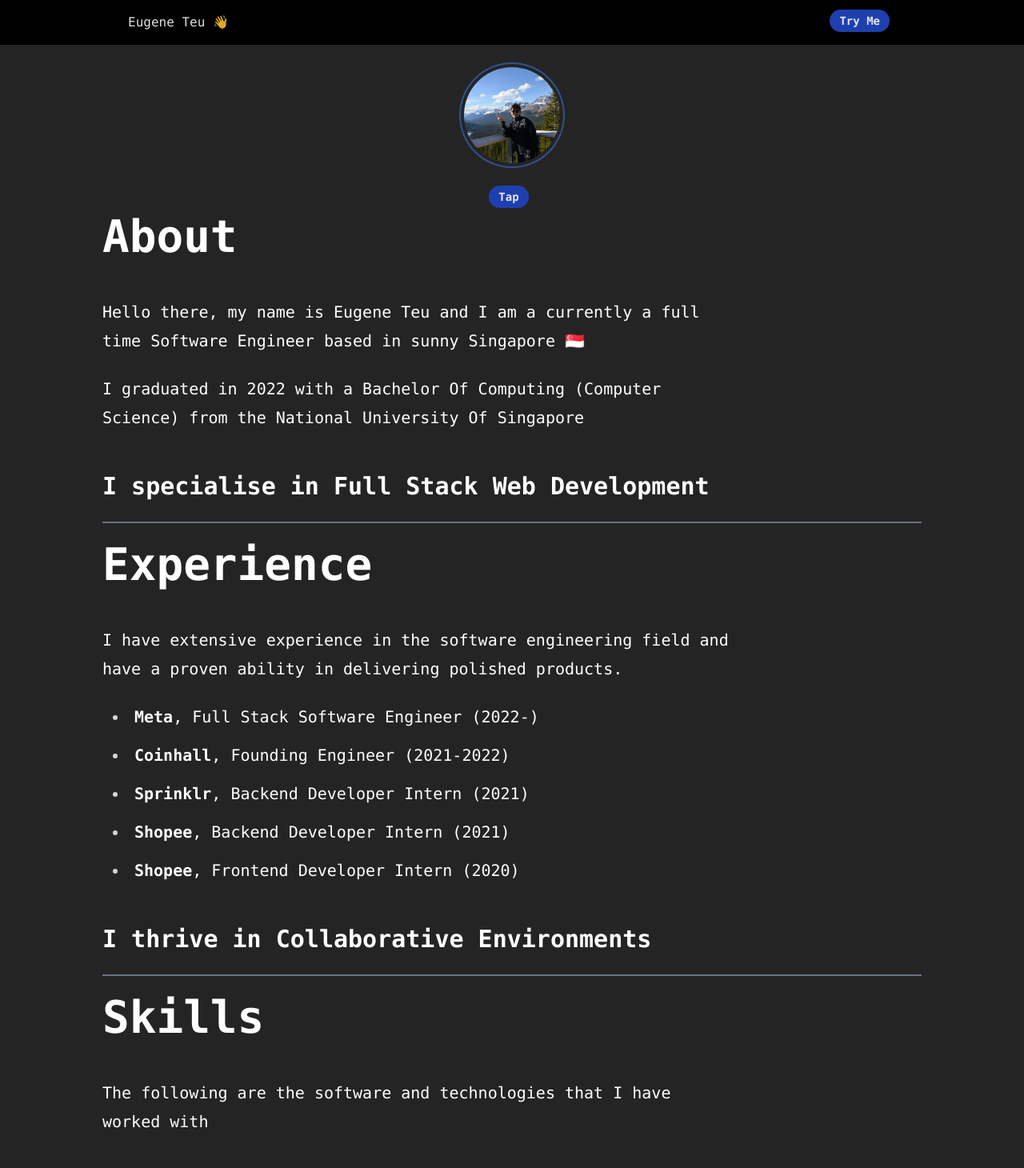
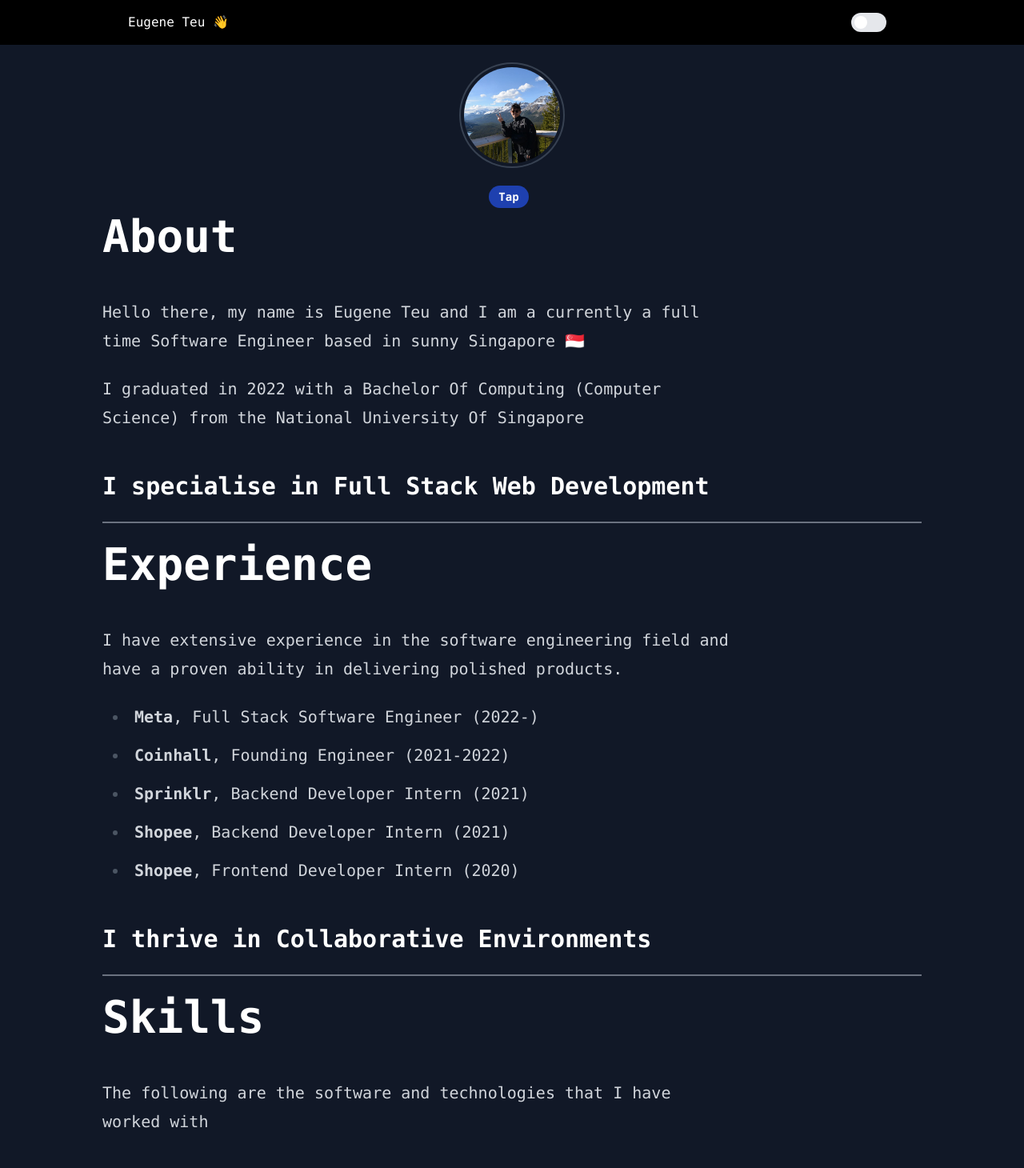
Before and after one commit to EugeneTeu/eugeneteu.github.io, a React (Vite) app: page / in a window 1280 px wide. Shown: the top 1460 px of the page at 80% size. Built offline with nearby package versions, Linux system fonts and the light colour scheme.

Commit message:
add colour scheme toggle button

```diff
--- a/src/App.tsx
+++ b/src/App.tsx
@@ -32,15 +32,15 @@ function Home() {
                 </div>
                 <div className={`${clicked ? ' my-7 animate-spin' : ''}`}>
                     {Intro()}
-                    <div className="my-6 border border-gray-500"></div>
+                    <div className="my-6 border dark:border-gray-500"></div>
                     {Experience()}
-                    <div className="my-6 border border-gray-500"></div>
+                    <div className="my-6 border dark:border-gray-500"></div>
                     {Skills()}
-                    <div className="my-6 border border-gray-500"></div>
+                    <div className="my-6 border dark:border-gray-500"></div>
                     {Socials()}
                 </div>
 
-                <div className="flex">
+                {/* <div className="flex">
                     <div className="mx-auto">
                         <Button
                             label={'Try Me'}
@@ -49,16 +49,16 @@ function Home() {
                             }}
                         />
                     </div>
-                </div>
+                </div> */}
             </div>
-            <div className="max-w-5xl mx-auto mt-6 bg-grey"></div>
+            <div className="max-w-5xl mx-auto mt-6 bg-white dark:bg-grey"></div>
         </>
     )
 }
 
 function Socials() {
     return (
-        <article className="prose prose-md lg:prose-xl prose-normal">
+        <article className="prose prose-md lg:prose-xl prose-normal dark:prose-invert">
             <h1>Socials</h1>
             <p>Connect with me</p>
             <div className="not-prose flex justify-center">
@@ -84,7 +84,7 @@ function Socials() {
 
 function Skills() {
     return (
-        <article className="prose prose-md lg:prose-xl prose-normal">
+        <article className="prose prose-md lg:prose-xl prose-normal dark:prose-invert">
             <h1>Skills</h1>
             <p>
                 The following are the software and technologies that I have
@@ -120,7 +120,7 @@ function Skills() {
 
 function Experience() {
     return (
-        <article className="prose prose-md lg:prose-xl prose-normal">
+        <article className="prose prose-md lg:prose-xl prose-normal dark:prose-invert">
             <h1>Experience</h1>
             <p>
                 I have extensive experience in the software engineering field
@@ -150,7 +150,7 @@ function Experience() {
 
 function Intro() {
     return (
-        <article className="prose prose-md lg:prose-xl prose-normal">
+        <article className="prose prose-md lg:prose-xl prose-normal dark:prose-invert">
             <h1>About</h1>
             <p>
                 Hello there, my name is Eugene Teu and I am a currently a full
--- a/src/components/Button.react.tsx
+++ b/src/components/Button.react.tsx
@@ -7,7 +7,7 @@ type Props = {
 export const Button = ({ label, onClick }: Props): React.ReactElement => {
     return (
         <button
-            className=" hover:scale-110 ease-in-out inline-block rounded-full px-3 py-1 text-sm font-semibold mr-2 mb-2 bg-blue-800   "
+            className=" hover:scale-110 ease-in-out inline-block rounded-full px-3 py-1 text-sm font-semibold mr-2 mb-2 dark:bg-blue-800 bg-blue-400 text-black dark:text-white"
             onClick={onClick}
         >
             {label}
--- a/src/components/Header.react.tsx
+++ b/src/components/Header.react.tsx
@@ -3,29 +3,64 @@ import react, { ReactElement, useState } from 'react'
 import { MoonIcon, SunIcon } from '@heroicons/react/24/solid'
 import { Button } from './Button.react'
 import { NavLink, useNavigate } from 'react-router-dom'
+import { Theme, useTheme } from '../context'
 
 type Props = {}
 
 export const Header = ({}: Props) => {
-    const [enabled, setEnabled] = useState<boolean>(false)
     const navigate = useNavigate()
+    const { mode, setMode } = useTheme()
+
+    const onModeChange = () => {
+        return mode == Theme.dark ? setMode(Theme.light) : setMode(Theme.dark)
+    }
+
     return (
-        <div className="bg-black">
+        <div className="bg-yellow-200 dark:bg-black">
             <div className="max-w-5xl mx-auto ">
                 <div className="flex h-14 mx-8 items-center justify-center justify-items-center">
-                    <div className="flex-grow ">
+                    <div className="flex-grow text-black dark:text-white ">
                         <h1>Eugene Teu 👋</h1>
                     </div>
-                    <div className="items-center justify-center justify-items-center mt-1">
-                        <NavLink
-                            to="/experience"
-                            className={({ isActive }) =>
-                                isActive ? 'hidden' : undefined
-                            }
-                        >
-                            <Button label="Try Me" />
-                        </NavLink>
+                    <div className="items-center justify-center justify-items-center mx-3">
+                        <Switch.Group>
+                            <div className="flex items-center">
+                                <Switch.Label className="mr-4">
+                                    {mode === Theme.light ? (
+                                        <SunIcon
+                                            color="black"
+                                            className="h-6 w-6 "
+                                        />
+                                    ) : (
+                                        <MoonIcon className="h-6 w-6" />
+                                    )}
+                                </Switch.Label>
+                                <Switch
+                                    checked={mode === Theme.dark}
+                                    onChange={onModeChange}
+                                    className={`${
+                                        mode === Theme.light
+                                            ? 'bg-blue-600'
+                                            : 'bg-gray-200'
+                                    } relative inline-flex h-6 w-11 items-center rounded-full`}
+                                >
+                                    <span className="sr-only">
+                                        Dark Mode toggle
+                                    </span>
+                                    <span
+                                        className={`${
+                                            mode === Theme.light
+                                                ? 'translate-x-6'
+                                                : 'translate-x-1'
+                                        } inline-block h-4 w-4 transform rounded-full bg-white transition`}
+                                    />
+                                </Switch>
+                            </div>
+                        </Switch.Group>
                     </div>
+                    {/* <div className="items-center justify-center justify-items-center mt-1">
+                        <Button label="Try Me" onClick={onModeChange} />
+                    </div> */}
                 </div>
             </div>
         </div>
--- a/src/components/Tag.react.tsx
+++ b/src/components/Tag.react.tsx
@@ -8,7 +8,7 @@ export type TagProps = {
 export const Tag = ({ label, custom }: TagProps) => {
     return (
         <span
-            className={`transition duration-150 transform hover:-translate-y-1 hover:scale-110 ease-in-out inline-block rounded-full px-3 py-1 text-sm font-semibold mr-2 mb-2 ${custom}`}
+            className={`transition duration-150 transform hover:-translate-y-1 hover:scale-110 ease-in-out inline-block rounded-full px-3 py-1 text-sm text-white dark:text-black dark:font-semibold mr-2 mb-2 ${custom}`}
         >
             {label}
         </span>
--- /dev/null
+++ b/src/context/index.ts
@@ -0,0 +1 @@
+export { Theme, ThemeContextProvider, useTheme } from './theme.context'
--- /dev/null
+++ b/src/context/theme.context.tsx
@@ -0,0 +1,38 @@
+import React, { FC, useContext, useEffect, useState } from 'react'
+
+type ThemeContextProviderProps = {
+    children: React.ReactNode
+}
+
+type ThemeContextType = {
+    mode: Theme
+    setMode: (theme: Theme) => void
+}
+
+export enum Theme {
+    light = 'light',
+    dark = 'dark',
+}
+
+const ThemeContext = React.createContext<ThemeContextType>({
+    mode: Theme.dark,
+    setMode: () => {},
+})
+
+export const ThemeContextProvider: FC<ThemeContextProviderProps> = ({
+    children,
+}) => {
+    const [mode, setMode] = useState<Theme>(Theme.dark)
+
+    useEffect(() => {}, [])
+
+    return (
+        <ThemeContext.Provider value={{ mode: mode, setMode }}>
+            {children}
+        </ThemeContext.Provider>
+    )
+}
+
+export const useTheme = () => {
+    return useContext<ThemeContextType>(ThemeContext)
+}
--- a/src/index.css
+++ b/src/index.css
@@ -8,8 +8,8 @@
   font-weight: 400;
 
   color-scheme: light dark;
-  color: rgba(255, 255, 255, 0.87);
-  background-color: #242424;
+  /* color: rgba(255, 255, 255, 0.87);
+  background-color: #f5f5f5; */
 
   font-synthesis: none;
   text-rendering: optimizeLegibility;
@@ -19,6 +19,7 @@
   -ms-overflow-style: none;  /* IE and Edge */
   scrollbar-width: none;  /* Firefox */
 }
+
 :root::-webkit-scrollbar {
   display: none;
 }
--- a/src/main.tsx
+++ b/src/main.tsx
@@ -2,7 +2,7 @@ import React from 'react'
 import ReactDOM from 'react-dom/client'
 import { createBrowserRouter, Link, RouterProvider } from 'react-router-dom'
 import App from './App'
-import { Header } from './components'
+import { ThemeContextProvider, useTheme } from './context'
 import { Experience } from './Experience'
 import './index.css'
 
@@ -17,10 +17,24 @@ const router = createBrowserRouter([
     },
 ])
 
+const Base = () => {
+    const { mode } = useTheme()
+
+    return (
+        <div className={`${mode}`}>
+            <div className="bg-white dark:bg-gray-900">
+                <RouterProvider router={router} />
+            </div>
+        </div>
+    )
+}
+
 ReactDOM.createRoot(document.getElementById('root') as HTMLElement).render(
     <React.StrictMode>
         <>
-            <RouterProvider router={router} />
+            <ThemeContextProvider>
+                <Base />
+            </ThemeContextProvider>
         </>
     </React.StrictMode>
 )
--- a/tailwind.config.cjs
+++ b/tailwind.config.cjs
@@ -12,14 +12,15 @@ module.exports = {
                 ],
             },
             typography: ({ theme }) => ({
-                normal: {
-                    css: {
-                        '--tw-prose-body': theme('colors.white'),
-                        '--tw-prose-headings': theme('colors.white'),
-                    },
-                },
+                // normal: {
+                //     css: {
+                //         '--tw-prose-body': theme('colors.white'),
+                //         '--tw-prose-headings': theme('colors.white'),
+                //     },
+                // },
             }),
         },
     },
+    darkMode: 'class',
     plugins: [require('@tailwindcss/typography')],
 }
```
Also changed, not shown: 1 other file (tests, documents, lock files or other folders).
